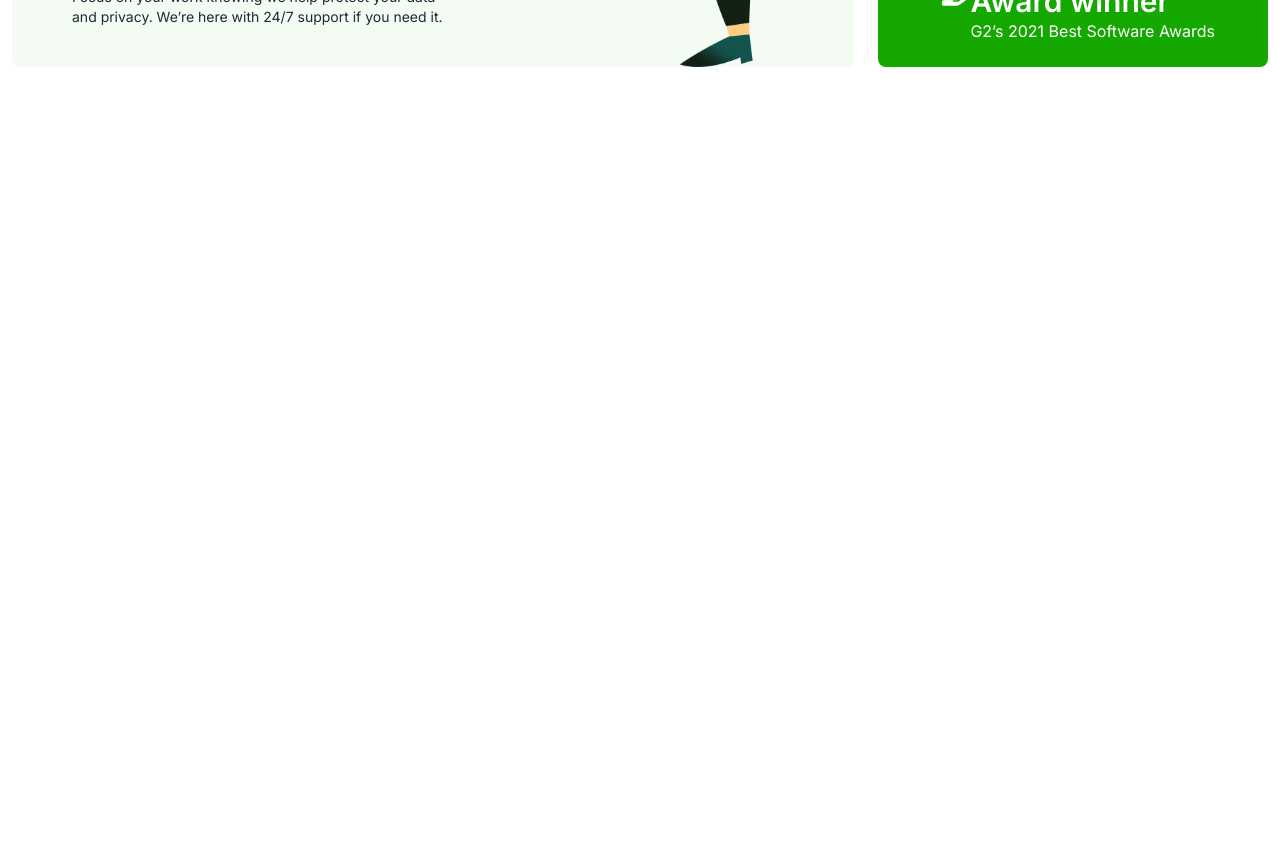
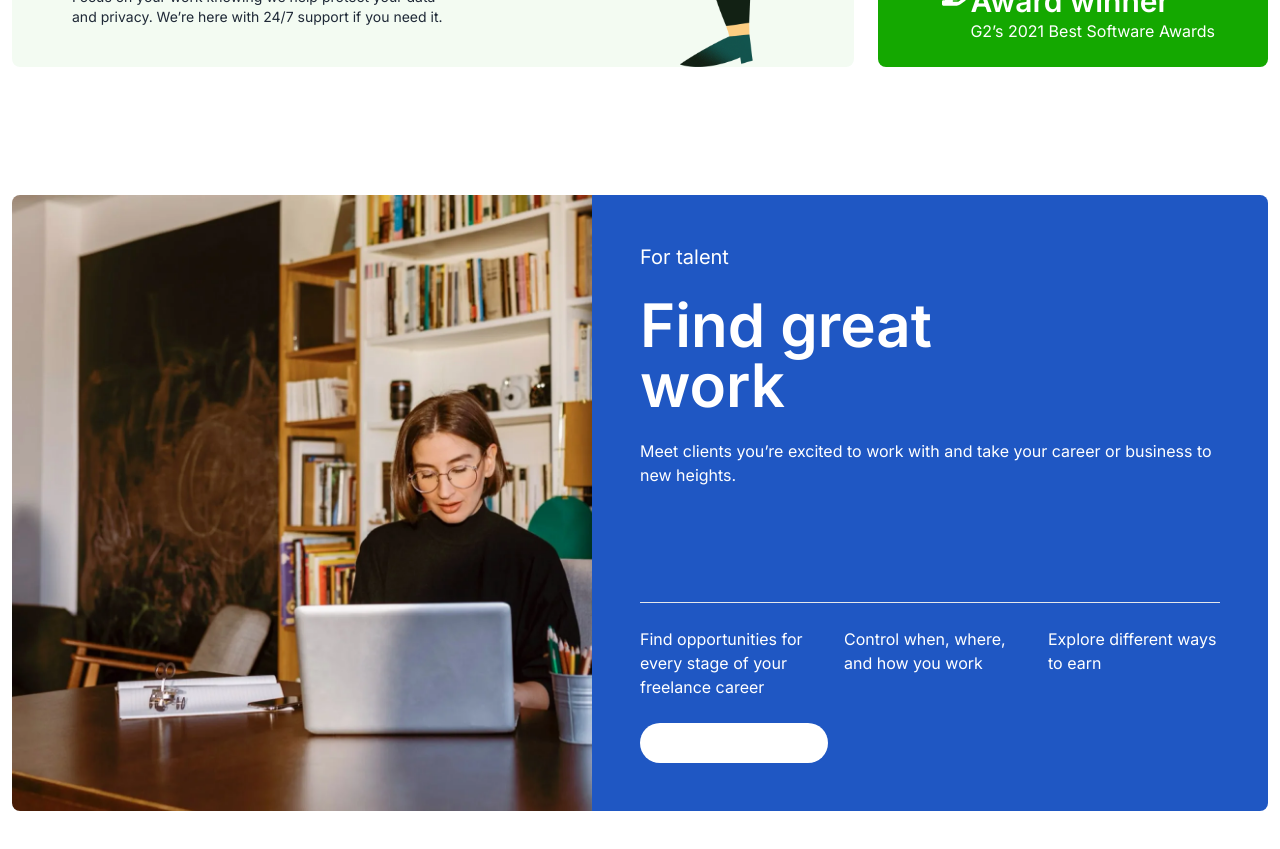
Before and after one commit to MahidunNobi/Jobs, a Next.js app: page /home in a window 1280 px wide. Shown: the part 3460-4309 px from the top of the page. Before the commit the page ends 3591 px from the top, so only its background shows below. Built offline with nearby package versions, Linux system fonts and the light colour scheme.

Commit message:
For talent section completed

```diff
--- a/src/app/(navigation)/home/page.js
+++ b/src/app/(navigation)/home/page.js
@@ -1,6 +1,7 @@
 import BrowseByCategory from "@/components/HomeBeforeLogin/BrowseByCategory";
 import EnterpriceSuit from "@/components/HomeBeforeLogin/EnterpriceSuit";
 import ForClient from "@/components/HomeBeforeLogin/ForClient";
+import ForTalent from "@/components/HomeBeforeLogin/ForTalent";
 import Hero from "@/components/HomeBeforeLogin/Hero";
 import HowItWorks from "@/components/HomeBeforeLogin/HowItWorks";
 import WhyBusiness from "@/components/HomeBeforeLogin/WhyBusiness";
@@ -14,6 +15,7 @@ export default function Home(){
             <EnterpriceSuit />
             <ForClient />
             <WhyBusiness />
+            <ForTalent />
         </main>
     )
 }
--- a/src/components/Button.jsx
+++ b/src/components/Button.jsx
@@ -1,9 +1,14 @@
-import React from 'react'
+const Button = ({ text, aditionalClass }) => {
+  return (
+    <button
+      className={`px-6 py-2 text-white bg-grn rounded-full ${
+        aditionalClass === "" ? "hover:bg-grn/85" : aditionalClass
+      }`}
+    >
+      {" "}
+      {text}{" "}
+    </button>
+  );
+};
 
-const Button = ({text, aditionalClass}) => {
-  return (
-    <button className={`px-6 py-2 text-white bg-grn hover:bg-grn/85 rounded-full ${aditionalClass}`}> {text} </button>
-  )
-}
-
-export default Button
+export default Button;
--- /dev/null
+++ b/src/components/HomeBeforeLogin/ForTalent.jsx
@@ -0,0 +1,59 @@
+import Image from "next/image";
+import Button from "../Button";
+
+const ForTalent = () => {
+  return (
+    <section className="py-6 lg:py-16">
+      <div className="container mx-auto px-3 ">
+        <div className="flex rounded-lg overflow-hidden flex-col lg:flex-row">
+          {/* Image Container */}
+          <div className="flex-1">
+            <Image
+              width={500}
+              height={500}
+              className="w-full min-h-full"
+              src={"/For-talent-dex.webp"}
+              alt="A woman is smiling and working on her laptop"
+            />
+          </div>
+          <div className="flex-1 bg-blue text-white p-6 lg:p-12 flex flex-col justify-between">
+            {/* Top div */}
+            <div>
+              <h5 className="text-xl mb-6"> For talent </h5>
+              <h1 className="text-4xl lg:text-6xl font-semibold mb-6">
+                Find great <br /> work
+              </h1>
+              <p className="mb-6">
+                Meet clients you’re excited to work with and take your career or
+                business to new heights.
+              </p>
+            </div>
+            {/* Bottom DIv */}
+            <div>
+              <hr />
+              <ul className="w-full flex justify-between flex-wrap lg:flex-nowrap my-6 gap-6">
+                <li className="max-w-[180px]">
+                  Find opportunities for every stage of your freelance career
+                </li>
+                <li className="max-w-[180px]">
+                  Control when, where, and how you work
+                </li>
+                <li className="max-w-[180px]">
+                  Explore different ways to earn
+                </li>
+              </ul>
+              <Button
+                text={"Find Opportunities"}
+                aditionalClass={
+                  "bg-white text-blue hover:bg-gray-200 hover:text-blue "
+                }
+              />
+            </div>
+          </div>
+        </div>
+      </div>
+    </section>
+  );
+};
+
+export default ForTalent;
--- a/tailwind.config.js
+++ b/tailwind.config.js
@@ -10,7 +10,8 @@ module.exports = {
       colors: {
         "grn" : '#14a800',
         "grn2": "#13544e",
-        "onGrn2": "#91e6b3"
+        "onGrn2": "#91e6b3",
+        "blue": "#1f57c3"
       }
     },
   },
```
Also changed, not shown: public/For-talent-dex.webp (added).
